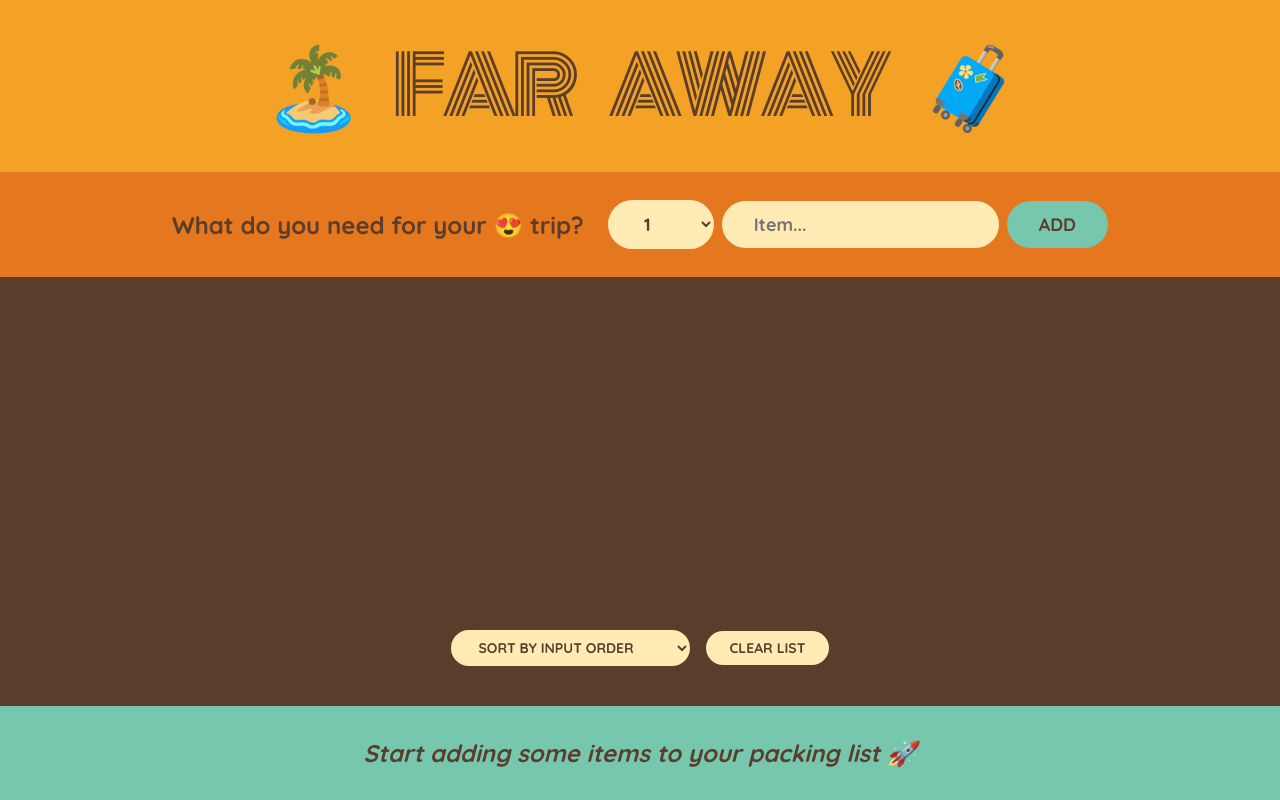
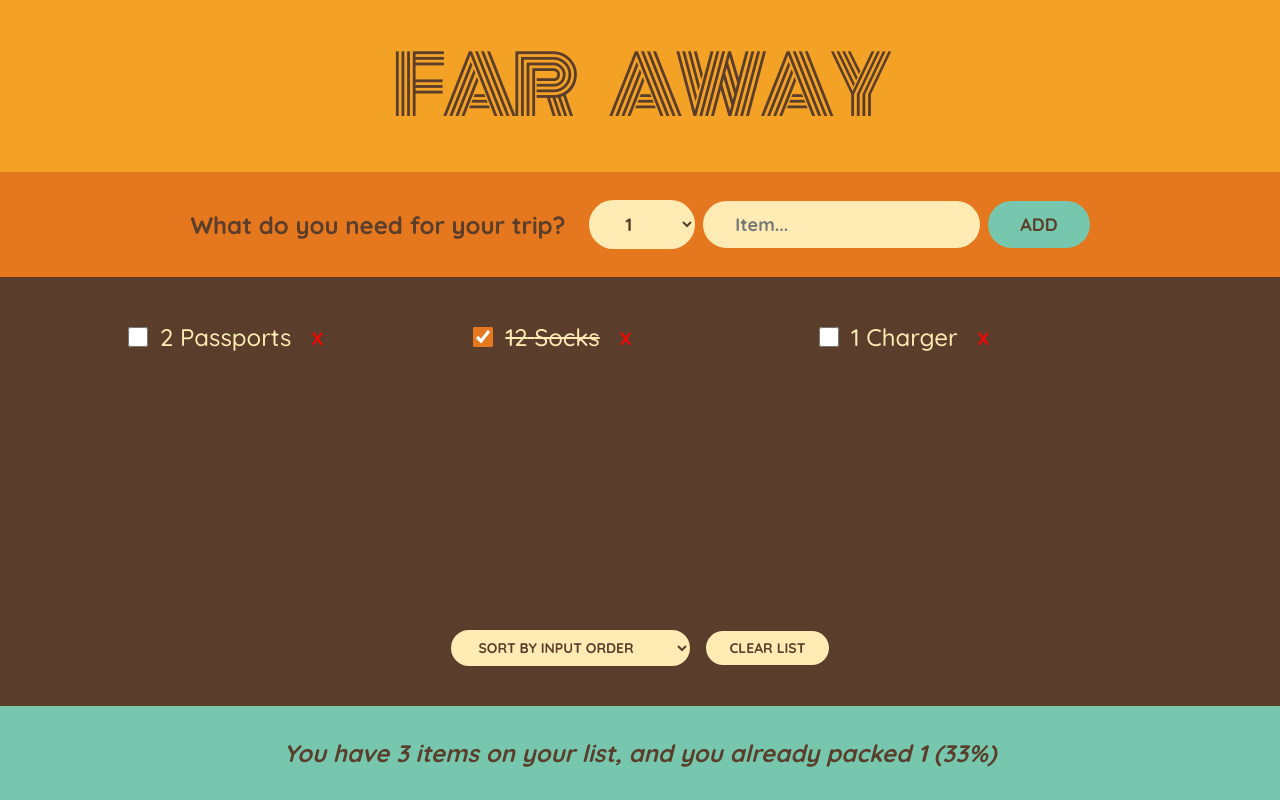
Before and after one commit to JarrodBogard/Section-5-Travel-List, a React (Create React App) app: page / in a window 1280 px wide. Built offline with nearby package versions, Linux system fonts and the light colour scheme.

Commit message:
add practice files

```diff
--- /dev/null
+++ b/src/App-practice-v2.js
@@ -0,0 +1,197 @@
+import { useState } from "react";
+
+const initialItems = [
+  { id: 1, description: "Passports", quantity: 2, packed: false },
+  { id: 2, description: "Socks", quantity: 12, packed: true },
+  { id: 3, description: "Charger", quantity: 1, packed: false },
+];
+
+export default function App() {
+  const [items, setItems] = useState(initialItems);
+
+  function handleAddItem(item) {
+    setItems((currentItems) => [...currentItems, item]);
+  }
+
+  function handleDeleteItem(id) {
+    setItems((currentItems) => currentItems.filter((item) => item.id !== id));
+  }
+
+  function handleToggleItem(id) {
+    setItems((currentItems) =>
+      currentItems.map((item) =>
+        item.id === id ? { ...item, packed: !item.packed } : item
+      )
+    );
+  }
+
+  function handleClearList() {
+    const confirmed = window.confirm(
+      "Are you sure you want to delete your packing list?"
+    );
+
+    if (confirmed) setItems([]);
+  }
+
+  return (
+    <main className="app">
+      <Logo />
+      <Form onAddItem={handleAddItem} />
+      <List
+        items={items}
+        onDeleteItem={handleDeleteItem}
+        onToggleItem={handleToggleItem}
+        onClearList={handleClearList}
+      />
+      <Stats items={items} />
+    </main>
+  );
+}
+
+function Logo() {
+  return (
+    <header>
+      <h1>Far Away</h1>
+    </header>
+  );
+}
+
+function Form({ onAddItem }) {
+  const [description, setDescription] = useState("");
+  const [quantity, setQuantity] = useState(1);
+
+  function handleSubmit(e) {
+    e.preventDefault();
+
+    if (!description) return;
+
+    const newItem = {
+      id: Date.now(),
+      description,
+      quantity,
+      packed: false,
+    };
+
+    onAddItem(newItem);
+
+    setDescription("");
+    setQuantity(1);
+  }
+
+  return (
+    <form className="add-form" onSubmit={handleSubmit}>
+      <h3>What do you need for your trip?</h3>
+      <select
+        value={quantity}
+        onChange={(e) => setQuantity(Number(e.target.value))}
+      >
+        {Array.from({ length: 20 }, (_, i) => i + 1).map((num) => (
+          <option key={num} value={num}>
+            {num}
+          </option>
+        ))}
+      </select>
+      <input
+        type="text"
+        value={description}
+        onChange={(e) => setDescription(e.target.value)}
+        placeholder="Item..."
+      />
+      <button>Add</button>
+    </form>
+  );
+}
+
+function List({ items, onDeleteItem, onToggleItem, onClearList }) {
+  const [sortBy, setSortBy] = useState("input");
+
+  let sortedItems;
+
+  if (sortBy === "input") {
+    sortedItems = items;
+  }
+
+  if (sortBy === "description") {
+    sortedItems = items
+      .slice()
+      .sort((a, b) => a.description.localeCompare(b.description));
+  }
+
+  if (sortBy === "packed") {
+    sortedItems = items
+      .slice()
+      .sort((a, b) => Number(a.packed) - Number(b.packed));
+  }
+
+  if (sortBy === "quantity") {
+    sortedItems = items.slice().sort((a, b) => a.quantity - b.quantity);
+  }
+
+  return (
+    <div className="list">
+      <ul>
+        {sortedItems.map((item) => (
+          <Item
+            key={item.id}
+            item={item}
+            onDeleteItem={onDeleteItem}
+            onToggleItem={onToggleItem}
+          />
+        ))}
+      </ul>
+
+      <div className="actions">
+        <select value={sortBy} onChange={(e) => setSortBy(e.target.value)}>
+          <option value="input">Sort by input order</option>
+          <option value="description">Sorty by description</option>
+          <option value="packed">Sort by packed status</option>
+          <option value="quantity">Sort by quantity</option>
+        </select>
+        <button onClick={onClearList}>Clear list</button>
+      </div>
+    </div>
+  );
+}
+
+function Item({ item, onDeleteItem, onToggleItem }) {
+  return (
+    <li>
+      <input
+        type="checkbox"
+        value={item.packed}
+        checked={item.packed}
+        onChange={() => onToggleItem(item.id)}
+      />
+      <span style={item.packed ? { textDecoration: "line-through" } : {}}>
+        {item.quantity} {item.description}
+      </span>
+      <button style={{ color: "red" }} onClick={() => onDeleteItem(item.id)}>
+        &#88;
+      </button>
+    </li>
+  );
+}
+
+function Stats({ items }) {
+  if (!items.length) {
+    return (
+      <p className="stats">
+        <em>Start adding some items to your packing list</em>
+      </p>
+    );
+  }
+
+  const numItems = items.length;
+  const numPacked = items.filter((item) => item.packed).length;
+  const percentage = Math.round((numPacked / numItems) * 100);
+
+  return (
+    <footer className="stats">
+      <em>
+        {percentage === 100
+          ? "You've got everything! Now you're ready to go!"
+          : `You have ${numItems} items on your list, and you already packed ${numPacked} (${percentage}%)`}
+      </em>
+    </footer>
+  );
+}
--- a/src/index.js
+++ b/src/index.js
@@ -1,7 +1,8 @@
 import React from "react";
 import ReactDOM from "react-dom/client";
 import "./index.css";
-import App from "./components/App";
+// import App from "./App";
+import App from "./App-practice-v2";
 
 const root = ReactDOM.createRoot(document.getElementById("root"));
 root.render(
```
Also changed, not shown: src/App.js (renamed from src/components/App.js, +4 -4 lines).
